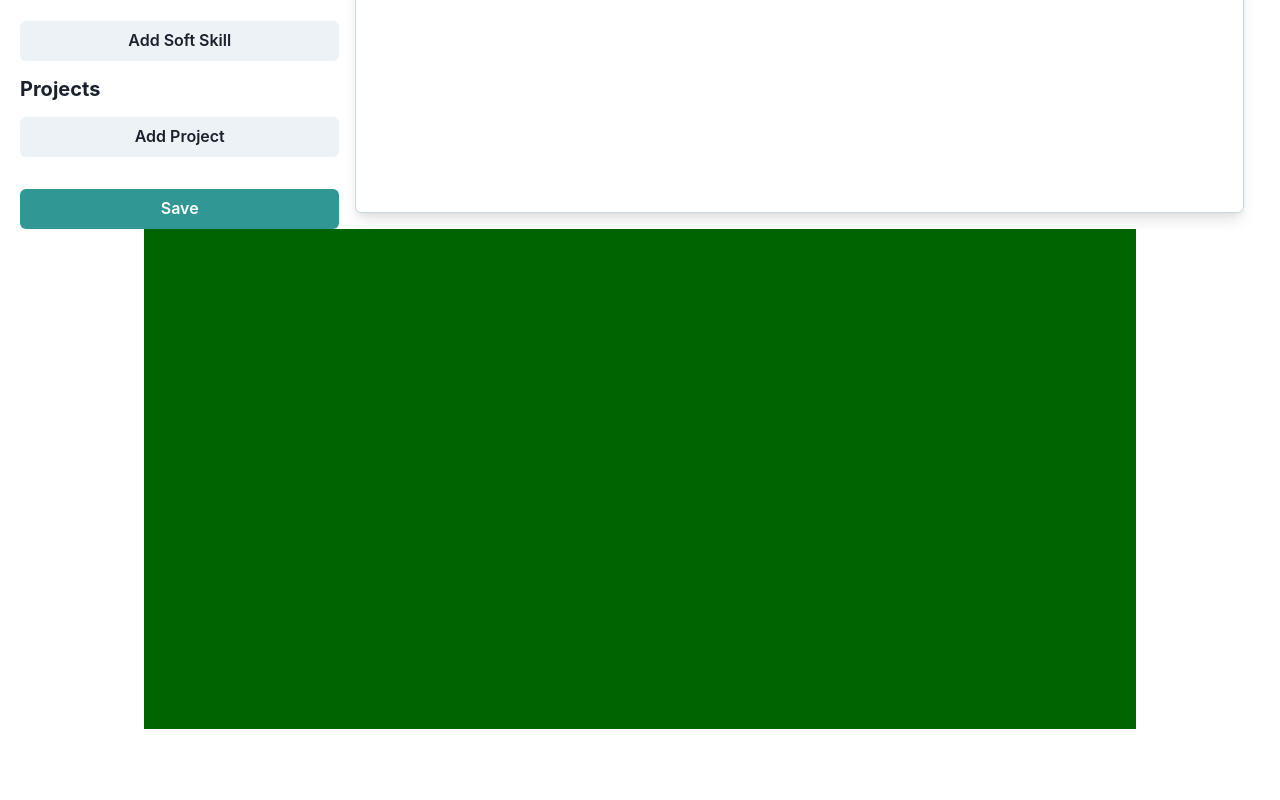
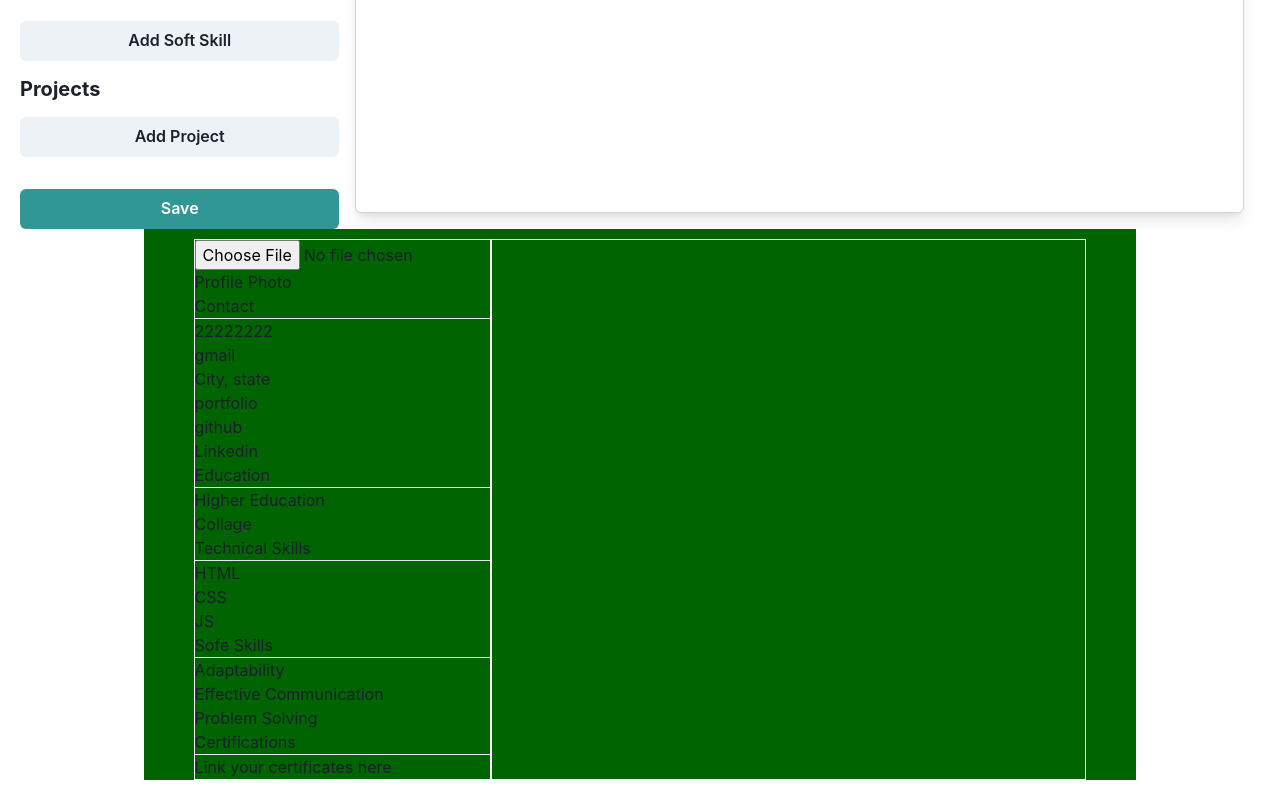
Before and after one commit to Akashgupta857/carbon-neutral-coders_022, a React (Vite) app: page / in a window 1280 px wide. Shown: the part 967-1767 px from the top of the page. Before the commit the page ends 1716 px from the top, so only its background shows below. Built offline with nearby package versions, Linux system fonts and the light colour scheme.

Commit message:
Done with the left side of the template

```diff
--- /dev/null
+++ b/src/components/templates/CertificationComp.jsx
@@ -0,0 +1,13 @@
+// import React from 'react'
+
+const CertificationComp = () => {
+  return (
+    <div>
+      <h3>Certifications</h3>
+      <hr />
+      <p>Link your certificates here</p>
+    </div>
+  )
+}
+
+export default CertificationComp
--- /dev/null
+++ b/src/components/templates/ContactDetailsComp.jsx
@@ -0,0 +1,19 @@
+// import React from 'react'
+
+const ContactDetailsComp = () => {
+  return (
+    <div>
+      <h3>Contact</h3>
+          <hr />
+          <p>22222222</p>
+          <p>gmail</p>
+          <p>City, <span>state</span></p>
+          <p>portfolio</p>
+          <p>github</p>
+          <p>Linkedin</p>
+
+    </div>
+  )
+}
+
+export default ContactDetailsComp
--- /dev/null
+++ b/src/components/templates/EducationComp.jsx
@@ -0,0 +1,15 @@
+// import React from 'react'
+
+const EducationComp = () => {
+  return (
+    <div>
+          <h3>Education</h3>
+          <hr />
+      <p>Higher Education</p>
+      <p>Collage</p>
+
+    </div>
+  )
+}
+
+export default EducationComp
--- a/src/components/templates/PhotoComp.jsx
+++ b/src/components/templates/PhotoComp.jsx
@@ -1,9 +1,11 @@
-import React from 'react'
+// import React from 'react'
 
 const PhotoComp = () => {
   return (
     <div>
+          <input type="file" />
 
+          <h2>Profile Photo</h2>
     </div>
   )
 }
--- /dev/null
+++ b/src/components/templates/SoftSkillsComp.jsx
@@ -0,0 +1,15 @@
+// import React from 'react'
+
+const SoftSkillsComp = () => {
+  return (
+    <div>
+      <h3>Sofe Skills</h3>
+      <hr />
+      <p>Adaptability</p>
+      <p>Effective Communication</p>
+      <p>Problem Solving</p>
+    </div>
+  )
+}
+
+export default SoftSkillsComp
--- /dev/null
+++ b/src/components/templates/TechnicalSkillsComp.jsx
@@ -0,0 +1,15 @@
+// import React from 'react'
+
+const TechnicalSkillsComp = () => {
+  return (
+    <div>
+          <h3>Technical Skills</h3>
+          <hr />
+      <p>HTML</p>
+      <p>CSS</p>
+      <p>JS</p>
+    </div>
+  )
+}
+
+export default TechnicalSkillsComp
--- a/src/components/templates/TempCompo1.jsx
+++ b/src/components/templates/TempCompo1.jsx
@@ -1,5 +1,11 @@
-import React from 'react'
+// import React from 'react'
 import './tempCompo1.css'
+import PhotoComp from './PhotoComp'
+import ContactDetailsComp from './ContactDetailsComp'
+import EducationComp from './EducationComp'
+import TechnicalSkillsComp from './TechnicalSkillsComp'
+import SoftSkillsComp from './SoftSkillsComp'
+import CertificationComp from './CertificationComp'
 
 const tempCompo1 = () => {
   return (
@@ -7,7 +13,12 @@ const tempCompo1 = () => {
 
           <div className="container">
               <div className='left'>
-
+                  <PhotoComp />
+                  <ContactDetailsComp/>
+                  <EducationComp />
+                  <TechnicalSkillsComp />
+                  <SoftSkillsComp />
+                  <CertificationComp/>
              </div>
               <div className='right'>
 
--- a/src/components/templates/tempCompo1.css
+++ b/src/components/templates/tempCompo1.css
@@ -1,6 +1,21 @@
 .container{
     background-color: darkgreen;
-    height: 500px;
+    /* height: 500px; */
     width: 80%;
     margin: auto;
+    display: flex;
 }
+
+.left{
+width: 30%;
+margin-left: 5%;
+border: 1px solid white;
+margin-top: 10px;
+}
+.right{
+    width: 60%;
+    margin-right: 5%;
+    border: 1px solid white;
+    margin-top: 10px;
+
+}
```
